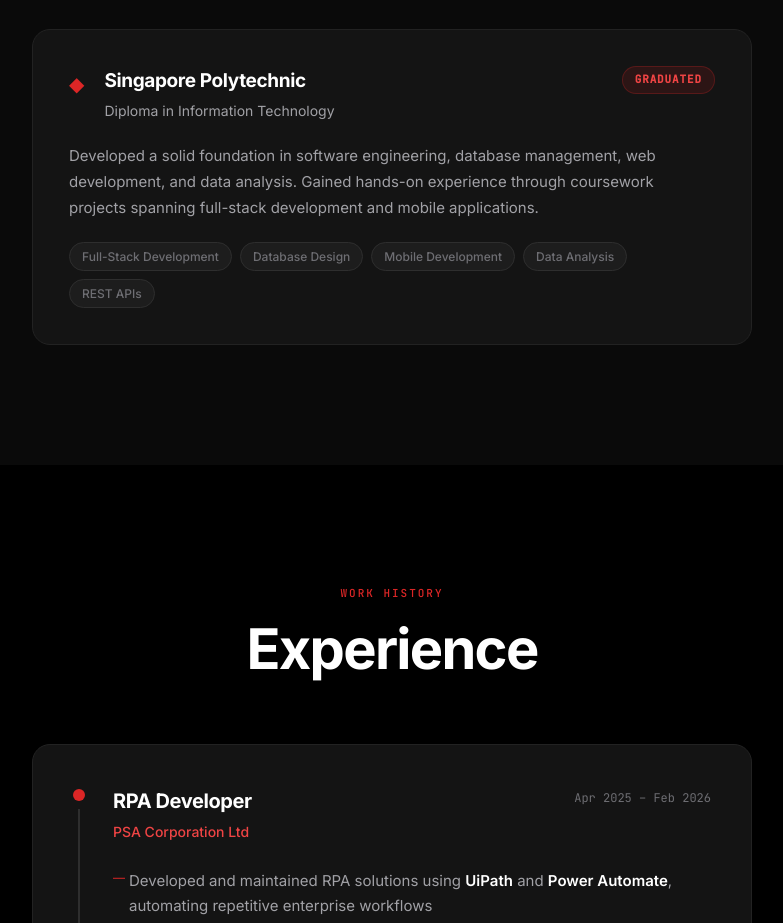
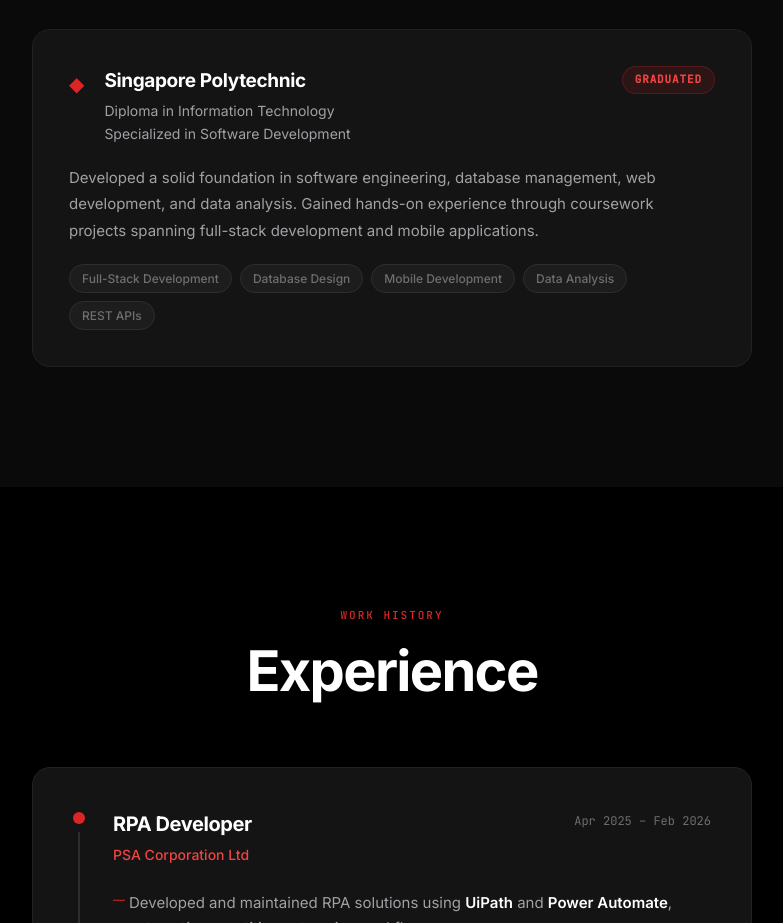
Before and after one commit to Htet-Myark/portfolio4SUTD, a React (Vite) app: page / in a window 1280 px wide. Shown: the part 2060-2983 px from the top of the page, without its empty margins (248-1031 px from the left). Built offline with nearby package versions, Linux system fonts and the light colour scheme; no server answers.

Commit message:
Add specialization detail to education section

```diff
--- a/src/components/Education.jsx
+++ b/src/components/Education.jsx
@@ -15,6 +15,7 @@ export default function Education() {
               <div>
                 <h3 className="edu-school">Singapore Polytechnic</h3>
                 <p className="edu-degree">Diploma in Information Technology</p>
+                <p className="edu-degree">Specialized in Software Development</p>
               </div>
               <span className="edu-badge">Graduated</span>
             </div>
```
